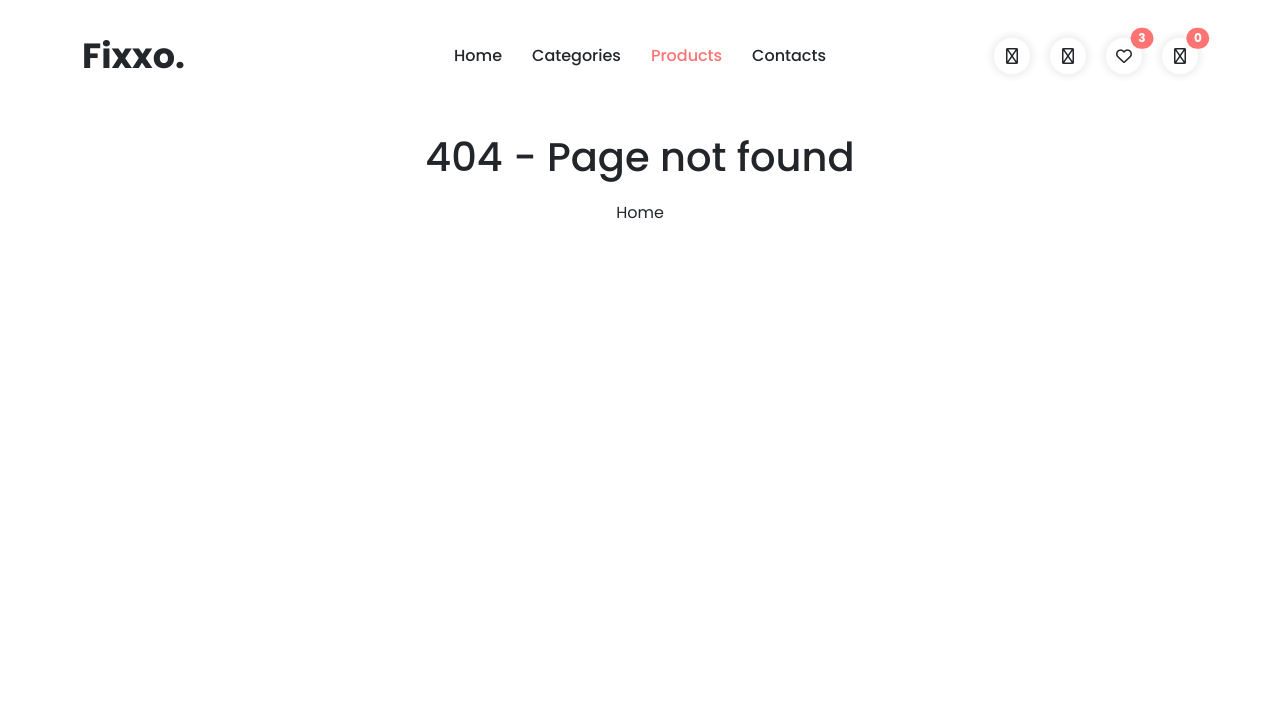
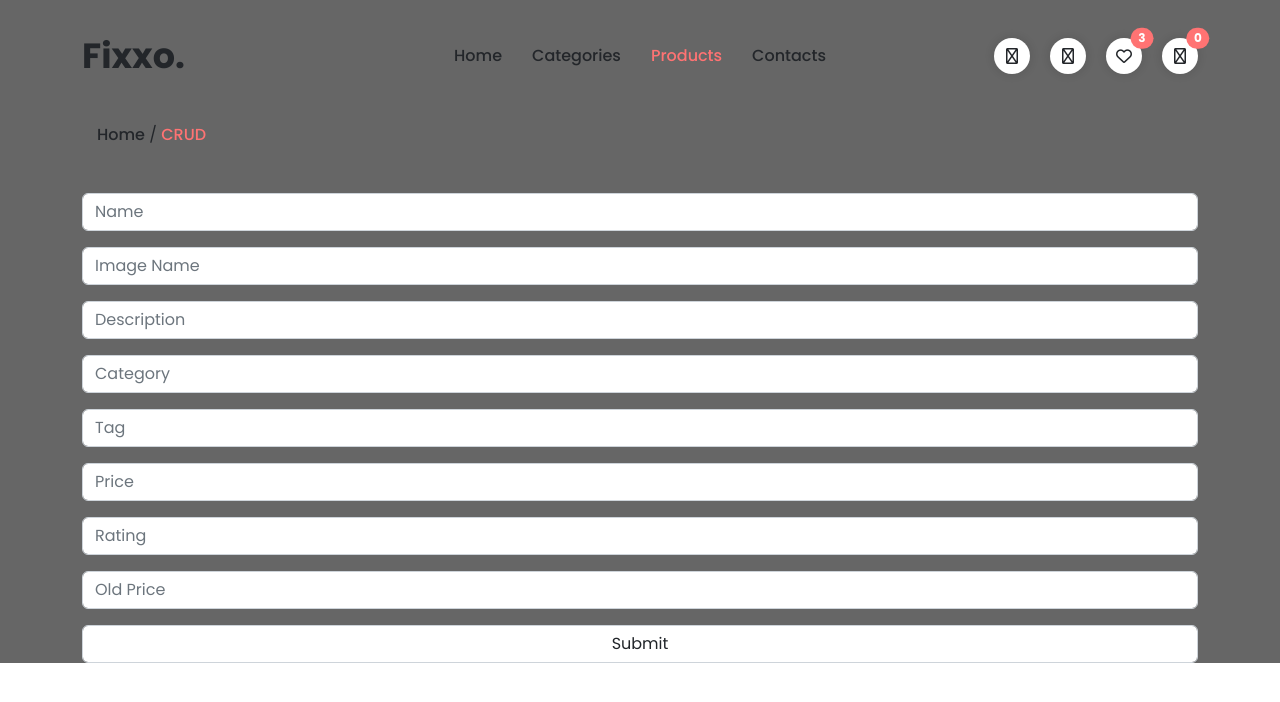
Before and after one commit to LeniNaple/FIxxoCartTs, a React (Create React App) app: page /products/CRUD/1 in a window 1280 px wide. Before the commit this address had no page. Shown: the top 702 px of the page. Built offline with nearby package versions, Linux system fonts and the light colour scheme.

Commit message:
crud functions on page

```diff
--- a/src/App.tsx
+++ b/src/App.tsx
@@ -10,6 +10,8 @@ import ProductsDetailsView from './views/ProductsDetailsView';
 import ProductProvider from './contexts/ProductContext';
 import { ShoppingCartProvider} from './contexts/ShoppingCartContext';
 import CategoriesView from './views/CategoriesView';
+import CRUDView from './views/CRUDView';
+import UpdateProducts from './CRUD-components/UpdateProducts';
 
 
 function App() {
@@ -24,6 +26,8 @@ function App() {
               <Route path="/contacts" element={<ContactsView />} />
               <Route path="/categories" element={<CategoriesView />} />
               <Route path="/products" element={<ProductsView />} />
+              <Route path="/products/CRUD" element={<CRUDView />} />
+              <Route path="/products/CRUD/:id" element={<UpdateProducts />} />
               <Route path="/products/details/:id" element={<ProductsDetailsView />} />
             </Routes>
           </ProductProvider>
--- /dev/null
+++ b/src/CRUD-components/CRUDproduct.tsx
@@ -0,0 +1,32 @@
+import React from 'react'
+import { NavLink } from 'react-router-dom'
+import { ProductItem } from '../models/ProductModels'
+import { currencyFormatter } from '../utilities/CurrencyFormatter'
+
+interface CRUDproductType {
+    product: ProductItem
+}
+
+
+const CRUDproduct: React.FC<CRUDproductType> = ({product}) => {
+
+  return (
+
+    <div className='card-grid'>
+        <div className="carda">
+            <p>Article Number: <b>{product.articleNumber}</b></p>
+            <p>Name: <b>{product.name}</b></p>
+            <img src={product.imageName} alt="Nothing here..." />
+            <p>Description: <b>{product.description}</b></p>
+            <p>Category: <b>{product.category}</b></p>
+            <p>Tag: <b>{product.tag}</b></p>
+            <p>Price: <b>{currencyFormatter(product.price)}</b>, Old Price: <b>{product.oldPrice}</b></p>
+            <p>Rating: <b>{product.rating}</b></p>
+            <NavLink to={`/products/CRUD/${product.articleNumber}`} className="btn-theme-red">Change this product?</NavLink>
+        </div>
+    </div>
+
+  )
+}
+
+export default CRUDproduct
--- /dev/null
+++ b/src/CRUD-components/CRUDproductGrid.tsx
@@ -0,0 +1,31 @@
+import React from 'react'
+import { ProductItem } from '../models/ProductModels'
+import CRUDproduct from './CRUDproduct'
+
+
+interface ProductGridType {
+  title?: string
+  items: ProductItem[]
+}
+
+const ProductGridSection: React.FC<ProductGridType> = ({title, items = []}) => {
+
+  return (
+
+    <section className='product-gid'>
+        <p>{title}</p>
+        <div className='container'>
+            <div className='grid'>
+
+                {
+                  items.map( product => <CRUDproduct key={product.articleNumber} product={product} />)
+                }
+
+            </div>
+        </div>
+    </section>
+
+  )
+}
+
+export default ProductGridSection
--- /dev/null
+++ b/src/CRUD-components/CreateProducts.js
@@ -0,0 +1,51 @@
+import React from 'react'
+import ExternalLinkIcon from '../components/ExternalLinkIcon'
+
+const handleSubmit = async (e) => {
+  e.preventDefault()
+
+  const product ={
+      name: e.target[0].value,
+      imageName: e.target[1].value,
+      description: e.target[2].value,
+      category: e.target[3].value,
+      tag: e.target[4].value,
+      price: e.target[5].value,
+      rating: e.target[6].value,
+      oldPrice: e.target[7].value
+  }
+
+  const result = await fetch('http://localhost:5000/api/products/', {
+      method: "post",
+      headers: {
+          "Content-Type": "application/json"
+      },
+      body: JSON.stringify(product)
+  })
+  const data = await result.json()
+  console.log(data)
+}
+
+const changeProducts = () => {
+  return (
+    <>
+      <div className="container mt-3">
+          <h1>Create product</h1>
+          <form onSubmit={handleSubmit} >
+              <input type="text" className="form-control mb-3" placeholder="Name"></input>
+              <input type="text" className="form-control mb-3" placeholder="Image Name"></input>
+              <input type="text" className="form-control mb-3" placeholder="Description"></input>
+              <input type="text" className="form-control mb-3" placeholder="Category"></input>
+              <input type="text" className="form-control mb-3" placeholder="Tag"></input>
+              <input type="number" className="form-control mb-3" placeholder="Price"></input>
+              <input type="number" className="form-control mb-3" placeholder="Rating"></input>
+              <input type="text" className="form-control mb-3" placeholder="Old Price"></input>
+              <button type="submit" className="form-control mb-3">Submit</button>
+          </form>
+      </div>
+
+    </>
+  )
+}
+
+export default changeProducts
--- /dev/null
+++ b/src/CRUD-components/UpdateProducts.js
@@ -0,0 +1,56 @@
+import MainMenuSection from '../sections/MainMenuSection'
+import BreadCrumbSection from '../sections/BreadCrumbSection'
+import { ProductItem } from '../models/ProductModels'
+
+const baseURL = "http://localhost:5000/api/products/"
+
+const handleSubmit = async (e) => {
+  e.preventDefault()
+
+  const changedProduct = {
+      name: e.target[0].value,
+      imageName: e.target[1].value,
+      description: e.target[2].value,
+      category: e.target[3].value,
+      tag: e.target[4].value,
+      price: e.target[5].value,
+      rating: e.target[6].value,
+      oldPrice: e.target[7].value
+  }
+
+  const result = await fetch({baseURL}, {
+      method: "put",
+      headers: {
+          "Content-Type": "application/json"
+      },
+      body: JSON.stringify(changedProduct)
+  })
+  const data = await result.json()
+  console.log(data)
+}
+
+const UpdateProducts = () => {
+  return (
+
+    <div className='CRUD-products'>
+        <MainMenuSection />
+        <BreadCrumbSection currentPage="CRUD" />
+
+        <div className="container mt-3">
+            <form onSubmit={handleSubmit} >
+                <input type="text" className="form-control mb-3" placeholder="Name"></input>
+                <input type="text" className="form-control mb-3" placeholder="Image Name"></input>
+                <input type="text" className="form-control mb-3" placeholder="Description"></input>
+                <input type="text" className="form-control mb-3" placeholder="Category"></input>
+                <input type="text" className="form-control mb-3" placeholder="Tag"></input>
+                <input type="number" className="form-control mb-3" placeholder="Price"></input>
+                <input type="number" className="form-control mb-3" placeholder="Rating"></input>
+                <input type="text" className="form-control mb-3" placeholder="Old Price"></input>
+                <button type="submit" className="form-control mb-3">Submit</button>
+            </form>
+        </div>
+    </div>
+  )
+}
+
+export default UpdateProducts
--- /dev/null
+++ b/src/assets/css/crud/crud.css
@@ -0,0 +1,42 @@
+.CRUD-products {
+    background-color: hsl(0, 0%, 40%);
+}
+    .CRUD-products .product-gid {
+        background-color: hsl(0, 0%, 40%);
+        margin-top: 10px;
+        display: flex;
+        flex-direction: column;
+        border: 1px solid blue;
+        align-items: center;
+        justify-content: center;
+    }
+        .CRUD-products .product-gid .container {
+            border: 1px solid hsl(0, 0%, 40%);
+        }
+            .CRUD-products .product-gid .grid {
+                display: flex;
+                flex-direction: column;
+            }
+                .CRUD-products .product-gid .card-grid {
+                    display: flex;
+                }
+                    .CRUD-products .product-gid .card-grid .carda {
+                        display: flex;
+                        background-color: white;
+                        width: 100%;
+                        align-items: center;
+                        justify-content: space-between;
+                    }
+                        .CRUD-products .product-gid .card-grid .carda p {
+                            flex: 1;
+                            text-align: center;
+                            color: hsla(0, 88%, 40%, 0.676);
+                        }
+                            .CRUD-products .product-gid .card-grid .carda b {
+                                color: hsl(0, 0%, 0%);
+                            }
+                        .CRUD-products .product-gid .carda img {
+                            display: flex;
+                            height: 100px;
+                            width: 100px;
+                        }
--- a/src/assets/css/views/style.css
+++ b/src/assets/css/views/style.css
@@ -27,7 +27,8 @@
 
 
 
-
+/* Other */
+@import "../crud/crud.css";
 
 
 
--- a/src/models/ProductModels.ts
+++ b/src/models/ProductModels.ts
@@ -5,6 +5,7 @@ export interface ProductItem {
     name: string
     category: string
     price: number
+    rating?: number
     oldPrice?: string
     imageName: string
 }
--- /dev/null
+++ b/src/views/CRUDView.tsx
@@ -0,0 +1,31 @@
+import React, { useEffect } from 'react'
+import MainMenuSection from '../sections/MainMenuSection'
+import BreadCrumbSection from '../sections/BreadCrumbSection'
+import CreateProducts from '../CRUD-components/CreateProducts'
+import { ProductContextType, useProductContext } from '../contexts/ProductContext'
+import CRUDproductGrid from '../CRUD-components/CRUDproductGrid'
+
+
+
+
+
+const CRUDView: React.FC = () => {
+    const {products, getProducts} = useProductContext() as ProductContextType
+
+    useEffect (() => {
+        getProducts()
+      }, [])
+
+  window.parent.document.title = 'CRUD / Fixxo'
+
+  return (
+    <div className='CRUD-products'>
+        <MainMenuSection />
+        <BreadCrumbSection currentPage="CRUD" />
+        <CreateProducts />
+        <CRUDproductGrid title="All Products" items={products} />
+    </div>
+  )
+}
+
+export default CRUDView
--- a/src/views/CategoriesView.tsx
+++ b/src/views/CategoriesView.tsx
@@ -9,31 +9,12 @@ import BreadCrumbSection from '../sections/BreadCrumbSection'
 const CategoriesView: React.FC = () => {
 
 
-  const handleSubmit = async (e: React.FormEvent) => {
-    e.preventDefault()
-
-
-
-    console.log("stuff")
-  }
-
-
   window.parent.document.title = 'Categories / Fixxo'
 
   return (
     <>
       <MainMenuSection />
       <BreadCrumbSection currentPage="Categories" />
-
-      <div className='container mt-3'>
-          <form onSubmit={handleSubmit} >
-              <input type="text" className='form-control mb-3' placeholder='Name'></input>
-              <input type="text" className='form-control mb-3' placeholder='Price'></input>
-              <input type="text" className='form-control mb-3' placeholder='Description'></input>
-              <button type='submit' className='form-control mb-3' >Submit</button>
-          </form>
-      </div>
-
       <FooterSection />
     </>
   )
--- a/src/views/ProductsView.tsx
+++ b/src/views/ProductsView.tsx
@@ -4,6 +4,7 @@ import MainMenuSection from '../sections/MainMenuSection'
 import ProductGridSection from '../sections/ProductGridSection'
 import BreadCrumbSection from '../sections/BreadCrumbSection'
 import { ProductContextType, useProductContext } from '../contexts/ProductContext'
+import { NavLink } from 'react-router-dom'
 
 const ProductsView: React.FC = () => {
   const {products, getProducts} = useProductContext() as ProductContextType
@@ -19,6 +20,7 @@ const ProductsView: React.FC = () => {
       <MainMenuSection />
       <BreadCrumbSection currentPage="Products" />
       <ProductGridSection title="Products" items={products} />
+      <NavLink className="d-flex justify-content-center m-5" to="/products/CRUD"> Add/Change Products? </NavLink>
       <FooterSection />
     </>
   )
```
